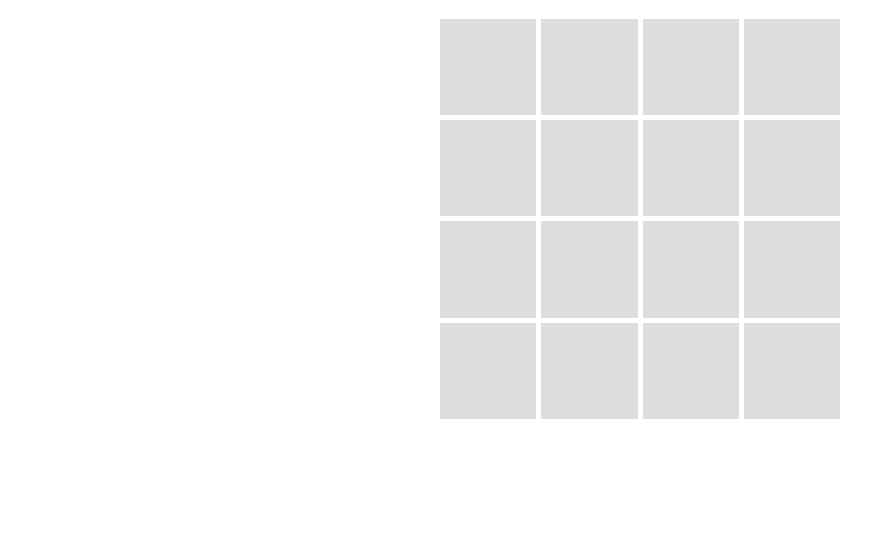
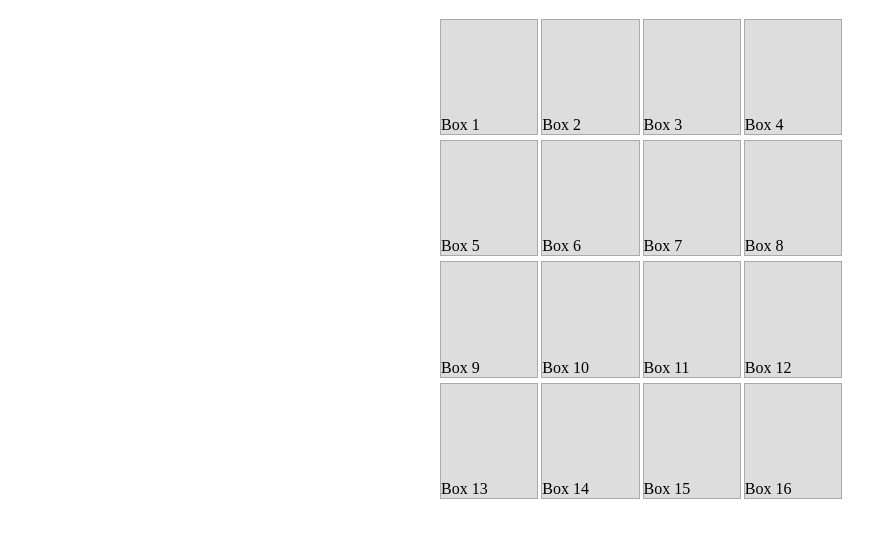
Before and after one commit to chooxuanzhi888/test1, a plain HTML site: page index.html in a window 1280 px wide. Shown: the part 61-598 px from the top of the page, without its empty margins (0-896 px from the left). Drawn offline with Linux system fonts and the light colour scheme; no server answers.

Commit message:
Update index.html

```diff
--- a/index.html
+++ b/index.html
@@ -17,6 +17,7 @@
             padding-top: 100%;
             background-color: #ddd;
             position: relative;
+            border: 1px solid #aaa;
         }
         .piece img {
             position: absolute;
@@ -33,69 +34,23 @@
     <div id="puzzle-container">
         <!-- Placeholder for puzzle pieces -->
     </div>
-    <script src="https://www.gstatic.com/firebasejs/9.0.0/firebase-app.js"></script>
-    <script src="https://www.gstatic.com/firebasejs/9.0.0/firebase-database.js"></script>
     <script>
-        // Your Firebase configuration
-        const firebaseConfig = {
-            apiKey: "AIzaSyDZ175ZGfvTbvVvzOiFO0H85m1V4WIiqOM",
-            authDomain: "test1-55f65.firebaseapp.com",
-            databaseURL: "https://test1-55f65-default-rtdb.asia-southeast1.firebasedatabase.app",
-            projectId: "test1-55f65",
-            storageBucket: "test1-55f65.firebasestorage.app",
-            messagingSenderId: "772783754240",
-            appId: "1:772783754240:web:4bcc8e9118d599e13f5ce5",
-            measurementId: "G-368X9LTM94"
-        };
-        firebase.initializeApp(firebaseConfig);
-        const database = firebase.database();
-
-        // Function to render puzzle pieces
+        // Function to render all 16 boxes
         function renderPuzzle() {
             const container = document.getElementById('puzzle-container');
-            container.innerHTML = ''; // Clear the container first
+            container.innerHTML = ''; // Clear the container
 
+            // Create 16 placeholder boxes
             for (let id = 1; id <= 16; id++) {
                 const piece = document.createElement('div');
                 piece.className = 'piece';
-                piece.id = `box${id}`; // Assign unique IDs for debugging
-
-                // Set up each piece with default empty placeholder
-                piece.innerHTML = '';
+                piece.id = `box${id}`;
+                piece.textContent = `Box ${id}`; // Placeholder text for debugging
                 container.appendChild(piece);
             }
-
-            // Update the puzzle with data from Firebase
-            database.ref('puzzlePieces').on('value', (snapshot) => {
-                const data = snapshot.val();
-                if (data) {
-                    for (let id = 1; id <= 16; id++) {
-                        const piece = document.getElementById(`box${id}`);
-                        if (data[id]?.scanned) {
-                            piece.innerHTML = `<img src="${id}.png" alt="Puzzle Piece">`;
-                        } else {
-                            piece.innerHTML = ''; // Keep as an empty placeholder
-                        }
-                    }
-                }
-            });
         }
 
-        // Mark a piece as scanned based on URL parameter
-        const urlParams = new URLSearchParams(window.location.search);
-        const pieceId = urlParams.get('id');
-        if (pieceId) {
-            const pieceRef = database.ref(`puzzlePieces/${pieceId}`);
-            pieceRef.set({ scanned: true }, (error) => {
-                if (error) {
-                    console.error("Error updating piece in Firebase:", error);
-                } else {
-                    console.log(`Piece ${pieceId} successfully marked as scanned.`);
-                }
-            });
-        }
-
-        // Render the puzzle when the page loads
+        // Render the puzzle grid
         renderPuzzle();
     </script>
 </body>
```
